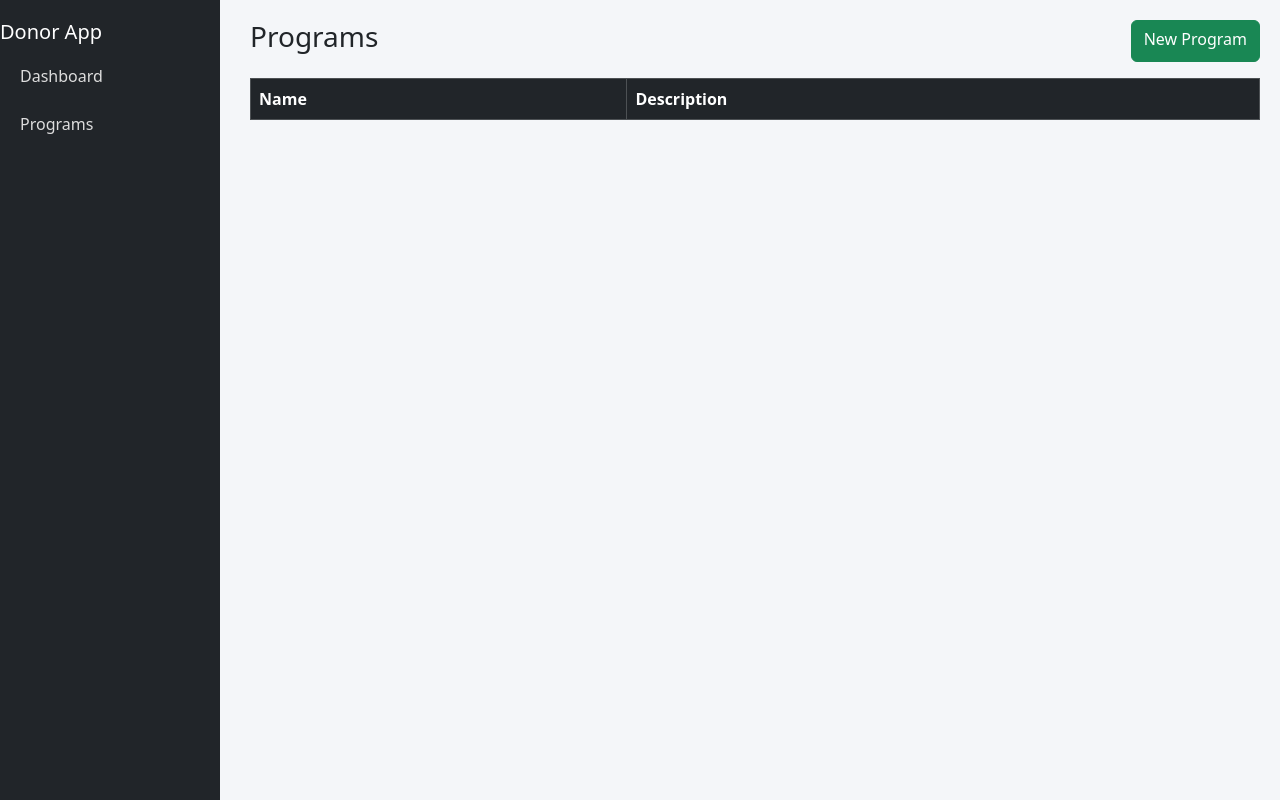
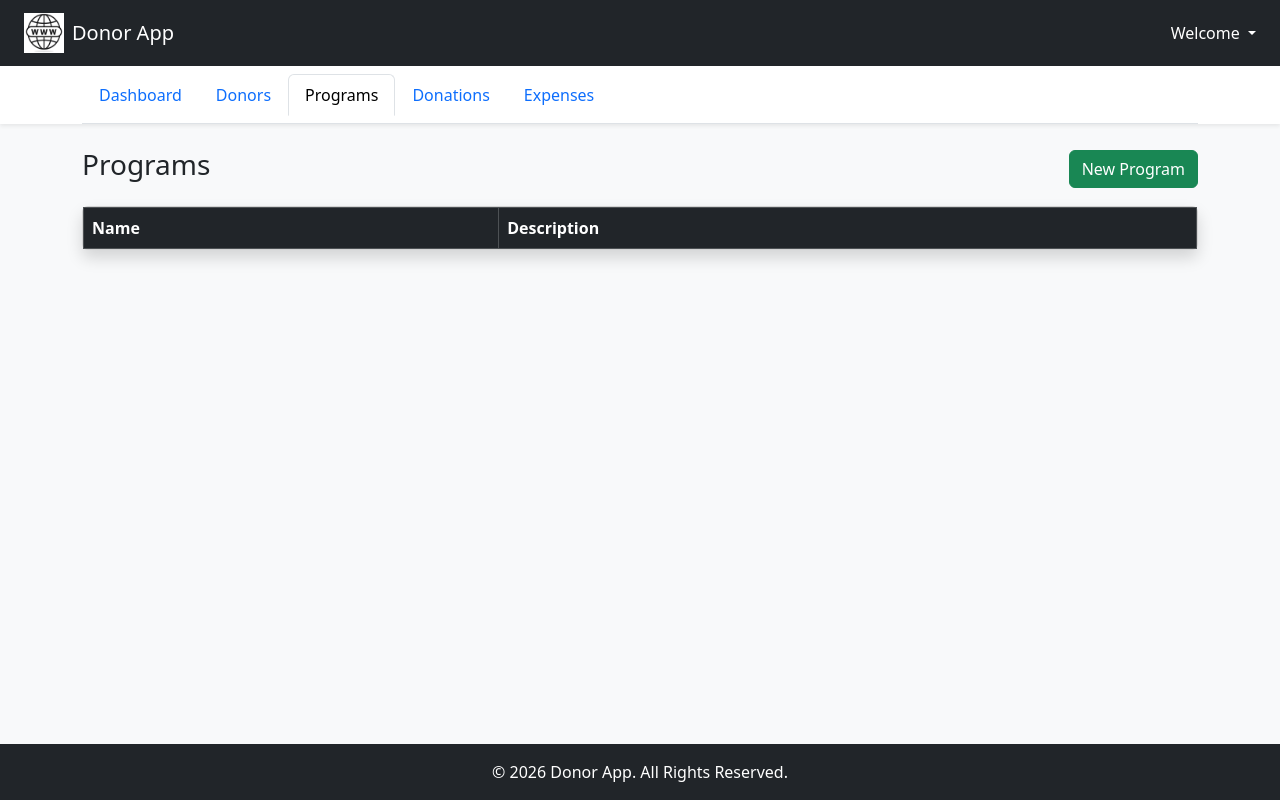
Before and after one commit to amulbaranwalji/SahajyogaDonation, a website: page views/programs.html in a window 1280 px wide. Drawn offline with nearby package versions, Linux system fonts and the light colour scheme; no server answers.

Commit message:
Update programs.html

```diff
--- a/views/programs.html
+++ b/views/programs.html
@@ -1,4 +1,3 @@
-
 <!DOCTYPE html>
 <html>
 <head>
@@ -6,21 +5,65 @@
 <link href="https://cdn.jsdelivr.net/npm/bootstrap@5.3.2/dist/css/bootstrap.min.css" rel="stylesheet">
 <link rel="stylesheet" href="/css/style.css">
 </head>
-<body>
 
-<div class="sidebar">
-  <h5>Donor App</h5>
-  <a href="/dashboard">Dashboard</a>
-  <a href="/programs-page">Programs</a>
+<body class="d-flex flex-column min-vh-100 bg-light">
+
+<!-- ================= HEADER ================= -->
+<nav class="navbar navbar-expand-lg navbar-dark bg-dark px-4">
+  <a class="navbar-brand d-flex align-items-center" href="/dashboard">
+    <img src="/images/logo.png" alt="Logo" width="40" height="40" class="me-2">
+    <span>Donor App</span>
+  </a>
+
+  <div class="ms-auto dropdown">
+    <a class="text-white dropdown-toggle text-decoration-none" href="#" role="button"
+       data-bs-toggle="dropdown">
+      Welcome
+    </a>
+
+    <ul class="dropdown-menu dropdown-menu-end">
+      <li><a class="dropdown-item" href="/profile-page">View Profile</a></li>
+      <li><hr class="dropdown-divider"></li>
+      <li><a class="dropdown-item text-danger" href="/logout">Logout</a></li>
+    </ul>
+  </div>
+</nav>
+
+<!-- ================= HORIZONTAL NAV ================= -->
+<div class="bg-white shadow-sm">
+  <div class="container">
+    <ul class="nav nav-tabs py-2">
+      <li class="nav-item">
+        <a class="nav-link" href="/dashboard">Dashboard</a>
+      </li>
+      <li class="nav-item">
+        <a class="nav-link" href="/donors-page">Donors</a>
+      </li>
+      <li class="nav-item">
+        <a class="nav-link active" href="/programs-page">Programs</a>
+      </li>
+      <li class="nav-item">
+        <a class="nav-link" href="/donations-page">Donations</a>
+      </li>
+      <li class="nav-item">
+        <a class="nav-link" href="/expenses-page">Expenses</a>
+      </li>
+    </ul>
+  </div>
 </div>
 
-<div class="content">
-  <div class="d-flex justify-content-between">
+<!-- ================= MAIN CONTENT ================= -->
+<main class="flex-fill">
+  <div class="container mt-4">
+
+    <div class="d-flex justify-content-between align-items-center mb-3">
       <h3>Programs</h3>
       <a href="/new-program-page" class="btn btn-success">New Program</a>
     </div>
 
-  <table class="table table-bordered mt-3">
+    <div class="card shadow">
+      <div class="card-body p-0">
+        <table class="table table-bordered mb-0">
           <thead class="table-dark">
             <tr>
               <th>Name</th>
@@ -30,7 +73,19 @@
           <tbody id="programTable"></tbody>
         </table>
       </div>
+    </div>
 
+  </div>
+</main>
+
+<!-- ================= FOOTER ================= -->
+<footer class="bg-dark text-white text-center py-3 mt-auto">
+  © 2026 Donor App. All Rights Reserved.
+</footer>
+
+<!-- ================= SCRIPTS ================= -->
+<script src="https://cdn.jsdelivr.net/npm/bootstrap@5.3.2/dist/js/bootstrap.bundle.min.js"></script>
 <script src="/js/programs.js"></script>
+
 </body>
 </html>
```
Lines whose indentation alone changed are shown as unchanged.
